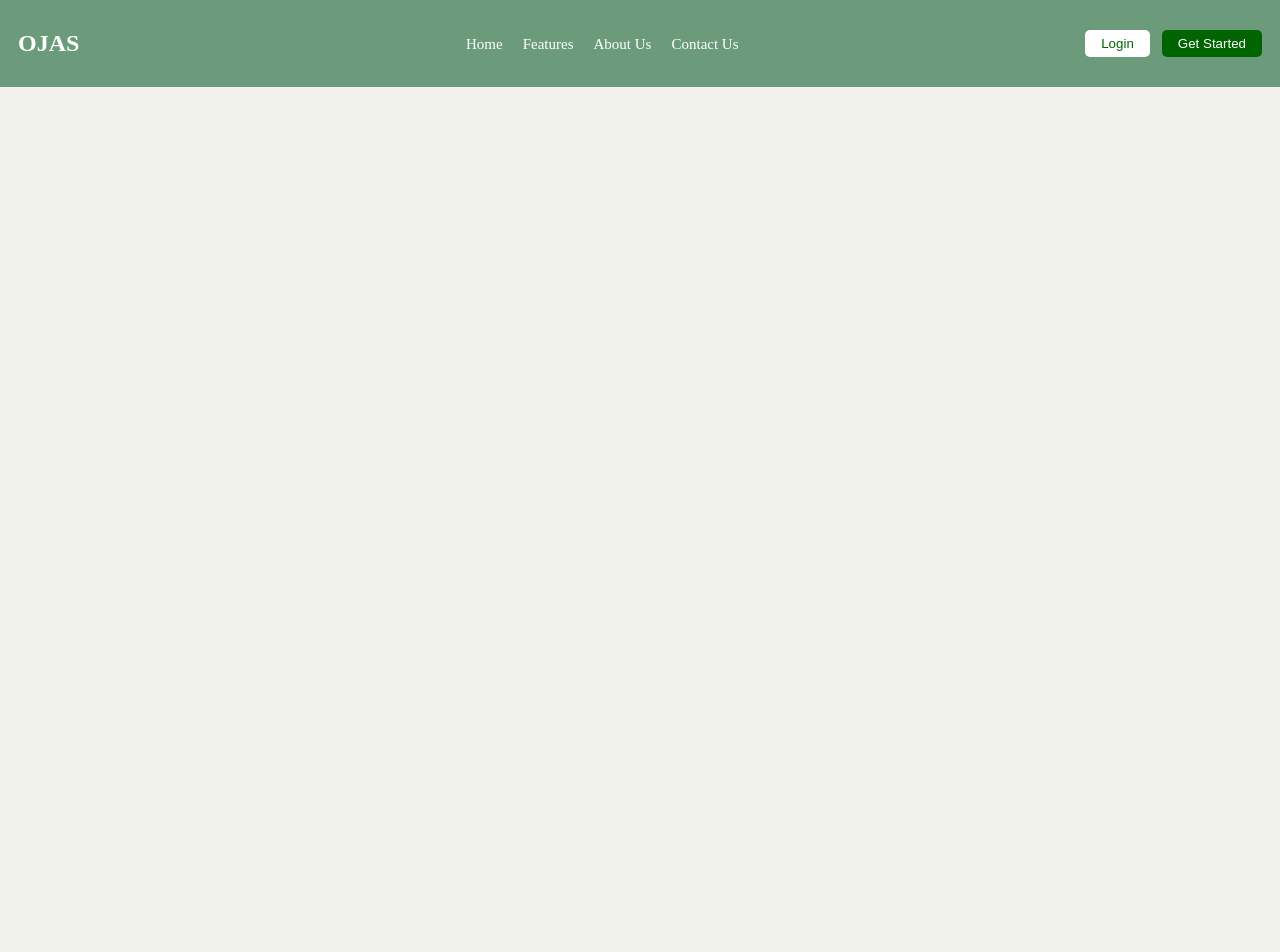
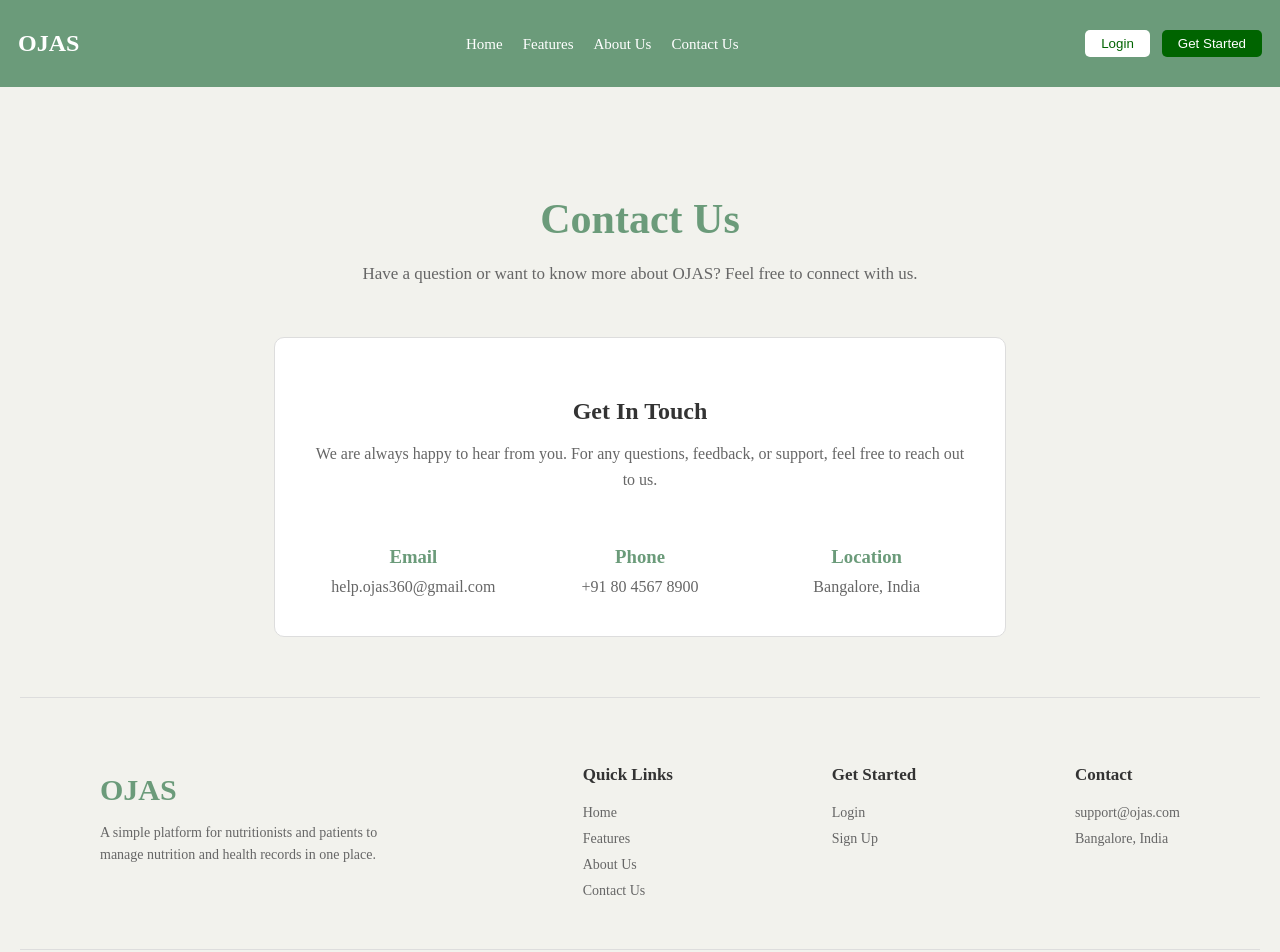
Before and after one commit to sreevalli-2011/ojas-mern-project, a React (Create React App) app in the folder Frontend/: page /contactUs in a window 1280 px wide. Shown: the top 952 px of the page. Before the commit the page ends 800 px from the top, so only its background shows below. Built offline with nearby package versions, Linux system fonts and the light colour scheme; no server answers.

Commit message:
Updated OJAS frontend and backend

```diff
--- a/Frontend/src/App.js
+++ b/Frontend/src/App.js
@@ -4,7 +4,7 @@ import './App.css';
 import Navbar from './components/common/Navbar/Navbar';
 import HomePage from './components/common/HomePage/HomePage';
 import { BrowserRouter, Routes, Route } from 'react-router-dom';
-import AboutUs from './components/common/AboutUs/About_Us';
+import AboutUs from './components/common/AboutUs/Aboutus';
 import ContactUs from './components/common/ContactUs/ContactUs';
 import Features from './components/common/Features/Features';
 import Login from './components/auth/Login/Login';
@@ -40,9 +40,9 @@ function App() {
 
         <Route path='/features' element={<Features />} />
 
-        <Route path='/about-us' element={<AboutUs />} />
+        <Route path='/aboutUs' element={<AboutUs />} />
 
-        <Route path='contact_Us' element={< ContactUs />} />
+        <Route path='contactUs' element={< ContactUs />} />
         <Route path='/login' element={<Login />} />
         <Route path='/loginNextpg' element={<LoginNextPg />} />
         <Route path='/signupn' element={<SignUpN />} />
--- a/Frontend/src/components/common/AboutUs/About_Us.jsx
+++ /dev/null
@@ -1,11 +0,0 @@
-import React from 'react'
-
-const About_Us = () => {
-  return (
-    <div>
-      Learn everything abt us and the way we work!
-    </div>
-  )
-}
-
-export default About_Us
--- /dev/null
+++ b/Frontend/src/components/common/AboutUs/Aboutus.css
@@ -0,0 +1,85 @@
+.about-page {
+    background-color: rgb(242, 242, 237);
+    min-height: 100vh;
+    padding-bottom: 60px;
+}
+
+.about-hero {
+    text-align: center;
+    padding: 80px 20px 60px;
+}
+
+.about-hero h1 {
+    color: rgb(107, 155, 122);
+    font-size: 42px;
+    margin-bottom: 15px;
+}
+
+.about-hero p {
+    color: #666;
+    font-size: 17px;
+    max-width: 650px;
+    margin: auto;
+    line-height: 1.6;
+}
+
+.about-section {
+    max-width: 1000px;
+    margin: 0 auto;
+    padding: 40px 20px;
+}
+
+.about-section h2 {
+    color: #333;
+    font-size: 28px;
+    margin-bottom: 20px;
+}
+
+.about-section p {
+    color: #666;
+    line-height: 1.7;
+    font-size: 15px;
+    margin-bottom: 15px;
+}
+
+.about-cards {
+    display: flex;
+    gap: 25px;
+    margin-top: 25px;
+}
+
+.about-card {
+    background-color: white;
+    padding: 30px;
+    border-radius: 10px;
+    flex: 1;
+    border: 1px solid #ddd;
+}
+
+.about-card h3 {
+    color: rgb(107, 155, 122);
+    margin-bottom: 12px;
+}
+
+.about-card p {
+    margin: 0;
+}
+
+.about-mission {
+    max-width: 1000px;
+    margin: 30px auto 0;
+    padding: 40px;
+    background-color: rgb(107, 155, 122);
+    border-radius: 10px;
+    text-align: center;
+}
+
+.about-mission h2 {
+    color: white;
+    margin-bottom: 15px;
+}
+
+.about-mission p {
+    color: white;
+    line-height: 1.6;
+}
--- /dev/null
+++ b/Frontend/src/components/common/AboutUs/Aboutus.jsx
@@ -0,0 +1,89 @@
+import React from "react";
+import "./Aboutus.css";
+import Footer from "../Footer/Footer";
+const Aboutus = () => {
+  return (
+    <div className="about-page">
+
+      <section className="about-hero">
+        <h1>About OJAS</h1>
+        <p>
+          Making nutrition management simpler, more organized,
+          and easier for both nutritionists and patients.
+        </p>
+      </section>
+
+      <section className="about-section">
+        <h2>What is OJAS?</h2>
+
+        <p>
+          OJAS is a simple platform designed to help nutritionists
+          manage their patients, health records, blood reports,
+          meal plans, supplements, and follow-ups in one place.
+        </p>
+
+        <p>
+          Instead of managing information across Excel sheets,
+          Word documents, WhatsApp conversations, and different
+          folders, OJAS brings everything together into one
+          organized platform.
+        </p>
+      </section>
+
+      <section className="about-section">
+        <h2>Why OJAS?</h2>
+
+        <p>
+          Nutritionists deal with a lot of information for every
+          patient. Keeping track of reports, consultation notes,
+          meal plans, supplements, and follow-ups can become
+          difficult when everything is stored separately.
+        </p>
+
+        <p>
+          OJAS is built to make this process simpler, so
+          nutritionists can spend less time managing information
+          and more time focusing on their patients.
+        </p>
+      </section>
+
+      <section className="about-section">
+        <h2>How We Work</h2>
+
+        <div className="about-cards">
+
+          <div className="about-card">
+            <h3>For Nutritionists</h3>
+            <p>
+              Manage patients, store health information, upload
+              blood reports, create meal plans, assign supplements,
+              and keep track of follow-ups.
+            </p>
+          </div>
+
+          <div className="about-card">
+            <h3>For Patients</h3>
+            <p>
+              Access meal plans, view assigned supplements,
+              upload blood reports, and stay updated with
+              information shared by their nutritionist.
+            </p>
+          </div>
+
+        </div>
+      </section>
+
+      <section className="about-mission">
+        <h2>Our Goal</h2>
+
+        <p>
+          Our goal is simple: make nutrition management organized,
+          accessible, and easy to use.
+        </p>
+      </section>
+      <Footer />
+    </div>
+  );
+};
+
+export default Aboutus;
--- /dev/null
+++ b/Frontend/src/components/common/ContactUs/ContactUs.css
@@ -0,0 +1,72 @@
+.contact-page {
+    background-color: rgb(242, 242, 237);
+    min-height: 100vh;
+    padding: 80px 20px;
+}
+
+.contact-content {
+    max-width: 900px;
+    margin: auto;
+    text-align: center;
+}
+
+.contact-content h1 {
+    color: rgb(107, 155, 122);
+    font-size: 42px;
+    margin-bottom: 15px;
+}
+
+.contact-content>p {
+    color: #666;
+    font-size: 17px;
+    line-height: 1.6;
+}
+
+.contact-box {
+    background-color: white;
+    max-width: 650px;
+    margin: 50px auto;
+    padding: 40px;
+    border: 1px solid #ddd;
+    border-radius: 10px;
+}
+
+.contact-box h2 {
+    color: #333;
+    margin-bottom: 15px;
+}
+
+.contact-box>p {
+    color: #666;
+    line-height: 1.6;
+}
+
+.contact-details {
+    margin-top: 35px;
+    display: flex;
+    justify-content: space-between;
+    gap: 30px;
+}
+
+.contact-item {
+    flex: 1;
+}
+
+.contact-item h3 {
+    color: rgb(107, 155, 122);
+    margin-bottom: 10px;
+}
+
+.contact-item p {
+    color: #666;
+    margin: 0;
+}
+
+.contact-item a {
+    color: #666;
+    text-decoration: none;
+}
+
+.contact-item a:hover {
+    color: rgb(107, 155, 122);
+}
--- a/Frontend/src/components/common/ContactUs/ContactUs.jsx
+++ b/Frontend/src/components/common/ContactUs/ContactUs.jsx
@@ -1,11 +1,55 @@
-import React from 'react'
 
+import "./ContactUs.css";
+import Footer from "../Footer/Footer";
 const ContactUs = () => {
   return (
-    <div>
-      Please Contact Us and Connect With Us!!!
+    <div className="contact-page">
+
+      <div className="contact-content">
+
+        <h1>Contact Us</h1>
+
+        <p>
+          Have a question or want to know more about OJAS?
+          Feel free to connect with us.
+        </p>
+
+        <div className="contact-box">
+
+          <h2>Get In Touch</h2>
+
+          <p>
+            We are always happy to hear from you. For any questions,
+            feedback, or support, feel free to reach out to us.
+          </p>
+
+          <div className="contact-details">
+
+            <div className="contact-item">
+              <h3>Email</h3>
+              <a href="mailto:help.ojas360@gmail.com">
+                help.ojas360@gmail.com
+              </a>
+            </div>
+
+            <div className="contact-item">
+              <h3>Phone</h3>
+              <p>+91 80 4567 8900</p>
+            </div>
+
+            <div className="contact-item">
+              <h3>Location</h3>
+              <p>Bangalore, India</p>
+            </div>
+
+          </div>
+
+        </div>
+
+      </div>
+        <Footer />
     </div>
-  )
-}
+  );
+};
 
-export default ContactUs
+export default ContactUs;
--- a/Frontend/src/components/common/Features/Features.jsx
+++ b/Frontend/src/components/common/Features/Features.jsx
@@ -1,6 +1,7 @@
 import React from "react";
 import "./Features.css";
 import features from "../../../utility/FeaturesData";
+import Footer from "../Footer/Footer";
 
 const Features = () => {
     return (
@@ -24,7 +25,7 @@ const Features = () => {
                 </div>
 
             ))}
-
+        <Footer />
         </div>
     );
 };
--- /dev/null
+++ b/Frontend/src/components/common/Footer/Footer.css
@@ -0,0 +1,70 @@
+.footer {
+    background-color: rgb(242, 242, 237);
+    border-top: 1px solid #ddd;
+    margin-top: 60px;
+}
+
+.footer-content {
+    display: flex;
+    justify-content: space-between;
+    padding: 50px 80px;
+    gap: 60px;
+}
+
+.footer-about {
+    width: 30%;
+}
+
+.footer-about h2 {
+    color: rgb(107, 155, 122);
+    font-size: 30px;
+    margin-bottom: 15px;
+}
+
+.footer-about p {
+    color: #666;
+    line-height: 1.6;
+    font-size: 14px;
+}
+
+.footer-links,
+.footer-contact {
+    display: flex;
+    flex-direction: column;
+    gap: 10px;
+}
+
+.footer-links h3,
+.footer-contact h3 {
+    margin-bottom: 10px;
+    color: #333;
+    font-size: 17px;
+}
+
+.footer-links a {
+    text-decoration: none;
+    color: #666;
+    font-size: 14px;
+}
+
+.footer-links a:hover {
+    color: rgb(107, 155, 122);
+}
+
+.footer-contact p {
+    margin: 0;
+    color: #666;
+    font-size: 14px;
+}
+
+.footer-bottom {
+    border-top: 1px solid #ddd;
+    text-align: center;
+    padding: 18px;
+}
+
+.footer-bottom p {
+    margin: 0;
+    color: #777;
+    font-size: 13px;
+}
--- /dev/null
+++ b/Frontend/src/components/common/Footer/Footer.jsx
@@ -0,0 +1,47 @@
+
+import "./Footer.css";
+function Footer() {
+    return (
+        <footer className="footer">
+
+            <div className="footer-content">
+
+                <div className="footer-about">
+                    <h2>OJAS</h2>
+                    <p>
+                        A simple platform for nutritionists and patients
+                        to manage nutrition and health records in one place.
+                    </p>
+                </div>
+
+                <div className="footer-links">
+                    <h3>Quick Links</h3>
+                    <a href="/">Home</a>
+                    <a href="/features">Features</a>
+                    <a href="/about">About Us</a>
+                    <a href="/contact">Contact Us</a>
+                </div>
+
+                <div className="footer-links">
+                    <h3>Get Started</h3>
+                    <a href="/login">Login</a>
+                    <a href="/signup">Sign Up</a>
+                </div>
+
+                <div className="footer-contact">
+                    <h3>Contact</h3>
+                    <p>support@ojas.com</p>
+                    <p>Bangalore, India</p>
+                </div>
+
+            </div>
+
+            <div className="footer-bottom">
+                <p>© 2026 OJAS. All rights reserved.</p>
+            </div>
+
+        </footer>
+    );
+}
+
+export default Footer;
--- a/Frontend/src/components/common/HomePage/HomePage.jsx
+++ b/Frontend/src/components/common/HomePage/HomePage.jsx
@@ -1,5 +1,6 @@
 import React from "react";
 import "./HomePage.css";
+import Footer from "../Footer/Footer";
 
 const Homepage = () => {
 return (
@@ -96,6 +97,8 @@ return (
 
     </div>
 
+    <Footer />
+
 </div>
 );
 };
--- a/Frontend/src/utility/data.js
+++ b/Frontend/src/utility/data.js
@@ -9,11 +9,11 @@ const menu = [
     },
     {
         name: "About Us",
-        path: "/about_Us"
+        path: "/aboutUs"
     },
     {
         name: "Contact Us",
-        path: "/contact_Us"
+        path: "/contactUs"
     }
 ];
 export default menu;
```
Also changed, not shown: Frontend/src/components/common/Navbar/Navbar.jsx (line endings or trailing spaces), 1 other file (tests, documents, lock files or other folders).
